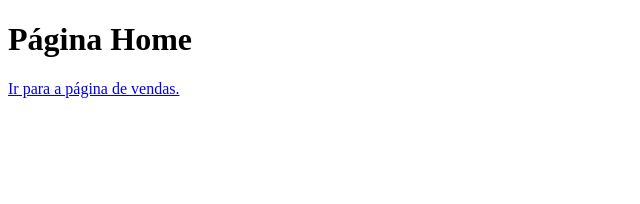
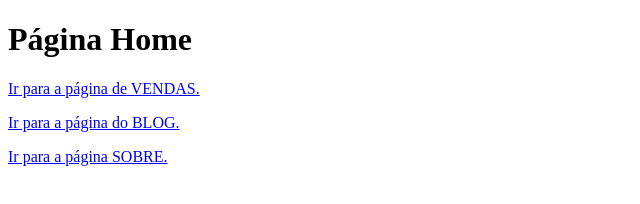
Before and after one commit to olrcesar/aulagithub, a plain HTML site: page index.html in a window 1280 px wide. Shown: the whole page, without its empty margins (0-640 px from the left). Drawn offline with Linux system fonts and the light colour scheme.

Commit message:
Atualizadas as páginas Index e Blog.

```diff
--- a/index.html
+++ b/index.html
@@ -8,6 +8,8 @@
 </head>
 <body>
     <h1>Página Home</h1>
-    <a href="vendas.html">Ir para a página de vendas.</a>
+    <p><a href="vendas.html">Ir para a página de VENDAS.</a></p>
+    <p><a href="blog.html">Ir para a página do BLOG.</a></p>
+    <p><a href="sobre.html">Ir para a página SOBRE.</a></p>
 </body>
 </html>
```
Also changed, not shown: blog.html (+1 -0 lines).
